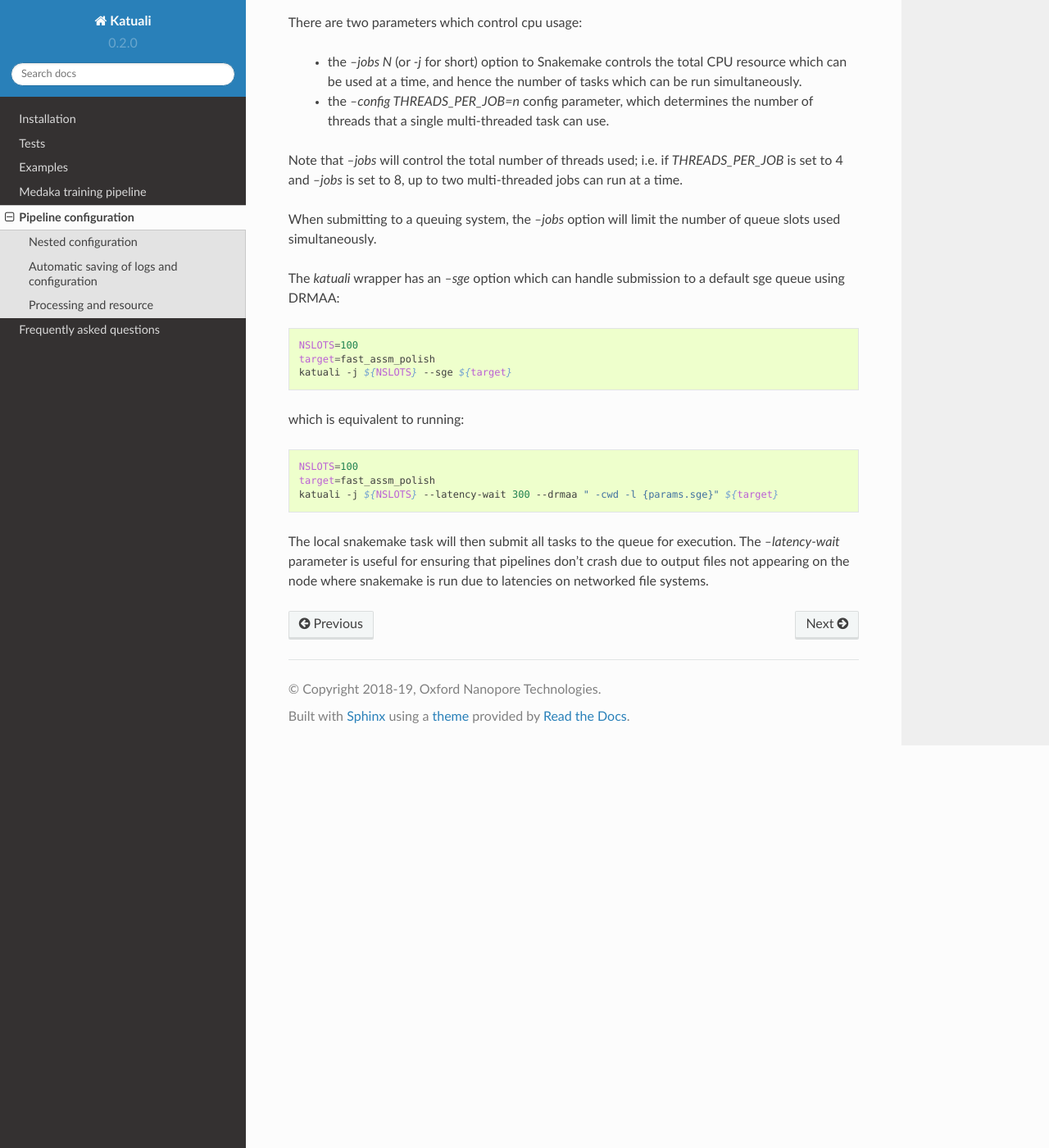
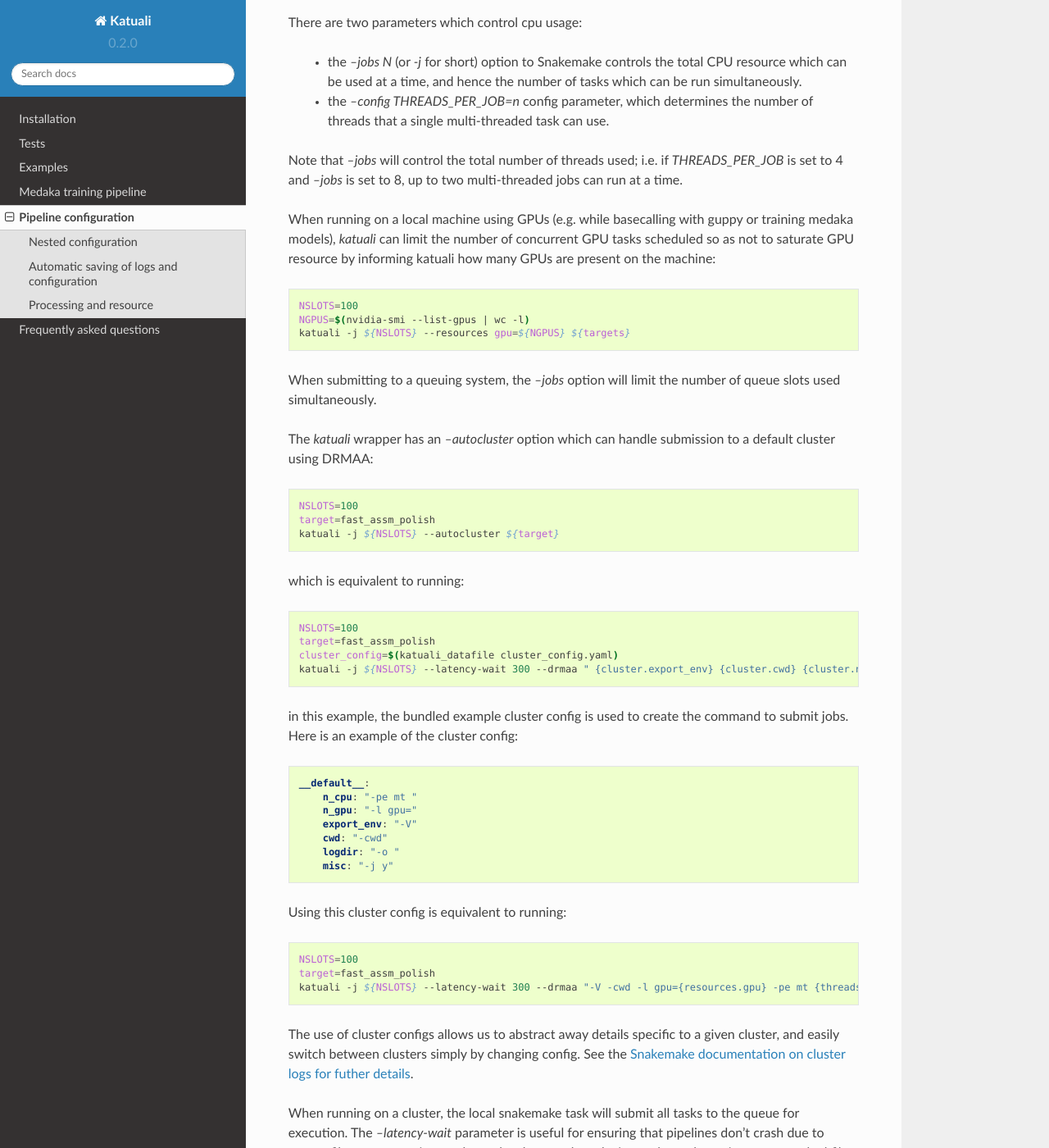
Before and after one commit to nanoporetech/katuali, a Sphinx documentation site: the page built from docs/configuration.rst, in a window 1280 px wide and 1400 px high, scrolled down 1508 px. Shown: the whole window at 82% size. Built offline with Sphinx 7.4.7 and the Read the Docs theme 2.0.0, drawn with Linux system fonts in a browser that asks for light colours.

Commit message:
use cluster config and resources to manage GPUs and update docs accordingly

```diff
--- a/docs/configuration.rst
+++ b/docs/configuration.rst
@@ -98,17 +98,28 @@ Note that `--jobs` will control the total number of threads used; i.e. if
 `THREADS_PER_JOB` is set to 4 and `--jobs` is set to 8, up to two multi-threaded
 jobs can run at a time.
 
+When running on a local machine using GPUs (e.g. while basecalling with guppy
+or training medaka models), `katuali` can limit the number of concurrent GPU
+tasks scheduled so as not to saturate GPU resource by informing katuali how
+many GPUs are present on the machine:
+
+.. code-block:: bash
+
+    NSLOTS=100
+    NGPUS=$(nvidia-smi --list-gpus | wc -l)
+    katuali -j ${NSLOTS} --resources gpu=${NGPUS} ${targets}
+
 When submitting to a queuing system, the `--jobs` option will limit the number
 of queue slots used simultaneously.
 
-The `katuali` wrapper has an `--sge` option which can handle submission to a
-default sge queue using DRMAA:
+The `katuali` wrapper has an `--autocluster` option which can handle submission to a
+default cluster using DRMAA:
 
 .. code-block:: bash
 
     NSLOTS=100
     target=fast_assm_polish
-    katuali -j ${NSLOTS} --sge ${target}
+    katuali -j ${NSLOTS} --autocluster ${target}
 
 which is equivalent to running:
 
@@ -116,9 +127,36 @@ which is equivalent to running:
 
     NSLOTS=100
     target=fast_assm_polish
-    katuali -j ${NSLOTS} --latency-wait 300 --drmaa " -cwd -l {params.sge}" ${target}
+    cluster_config=$(katuali_datafile cluster_config.yaml)
+    katuali -j ${NSLOTS} --latency-wait 300 --drmaa " {cluster.export_env} {cluster.cwd} {cluster.n_gpu}{resources.gpu} {cluster.n_cpu}{threads} {cluster.logdir}logs {cluster.misc}" --cluster-config ${cluster_config} ${target}
 
-The local snakemake task will then submit all tasks to the queue for execution.
-The `--latency-wait` parameter is useful for ensuring that pipelines don't crash
-due to output files not appearing on the node where snakemake is run due to
-latencies on networked file systems.
+in this example, the bundled example cluster config is used to create the
+command to submit jobs. Here is an example of the cluster config:
+
+.. code-block:: yaml
+
+    __default__:
+        n_cpu: "-pe mt "
+        n_gpu: "-l gpu="
+        export_env: "-V"
+        cwd: "-cwd"
+        logdir: "-o "
+        misc: "-j y"
+
+Using this cluster config is equivalent to running:
+
+.. code-block:: bash
+
+    NSLOTS=100
+    target=fast_assm_polish
+    katuali -j ${NSLOTS} --latency-wait 300 --drmaa "-V -cwd -l gpu={resources.gpu} -pe mt {threads} -o logs -j y"
+
+The use of cluster configs allows us to abstract away details specific to a
+given cluster, and easily switch between clusters simply by changing config.
+See the `Snakemake documentation on cluster logs for futher details
+<https://snakemake.readthedocs.io/en/stable/snakefiles/configuration.html#cluster-configuration>`_.
+
+When running on a cluster, the local snakemake task will submit all tasks to
+the queue for execution.  The `--latency-wait` parameter is useful for ensuring
+that pipelines don't crash due to output files not appearing on the node where
+snakemake is run due to latencies on networked file systems.
--- a/katuali/__init__.py
+++ b/katuali/__init__.py
@@ -98,8 +98,8 @@ def pick_gpu():
         stats = gpustat.GPUStatCollection.new_query()
         sorter = lambda s: (s.memory_used, s.utilization, s.temperature)
         gpu = sorted(stats.gpus, key=sorter)[0].index
-        logger.info('SGE_HGR_gpu was not set, setting GPU to {} based on memory and utilization'.format(gpu))
+        logger.info('{} was not set, setting GPU to {} based on memory and utilization'.format(args.env_var, gpu))
     else:
         gpu = gpu.replace('cuda', '')
-        logger.info('Using gpu {} from SGE_HGR_gpu'.format(gpu))
+        logger.info('Using gpu {} from {}'.format(gpu, args.env_var))
     print(gpu)
```
Also changed, not shown: 3 other files.
